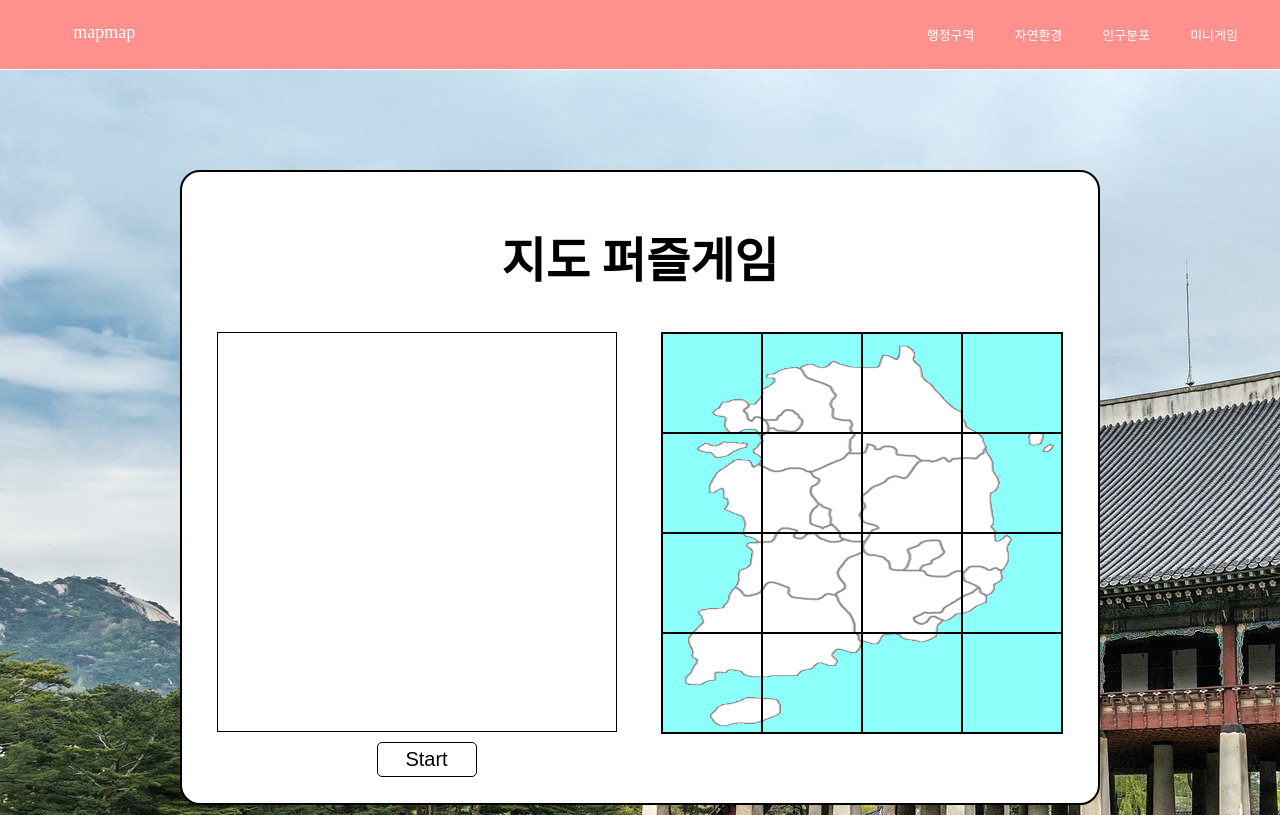
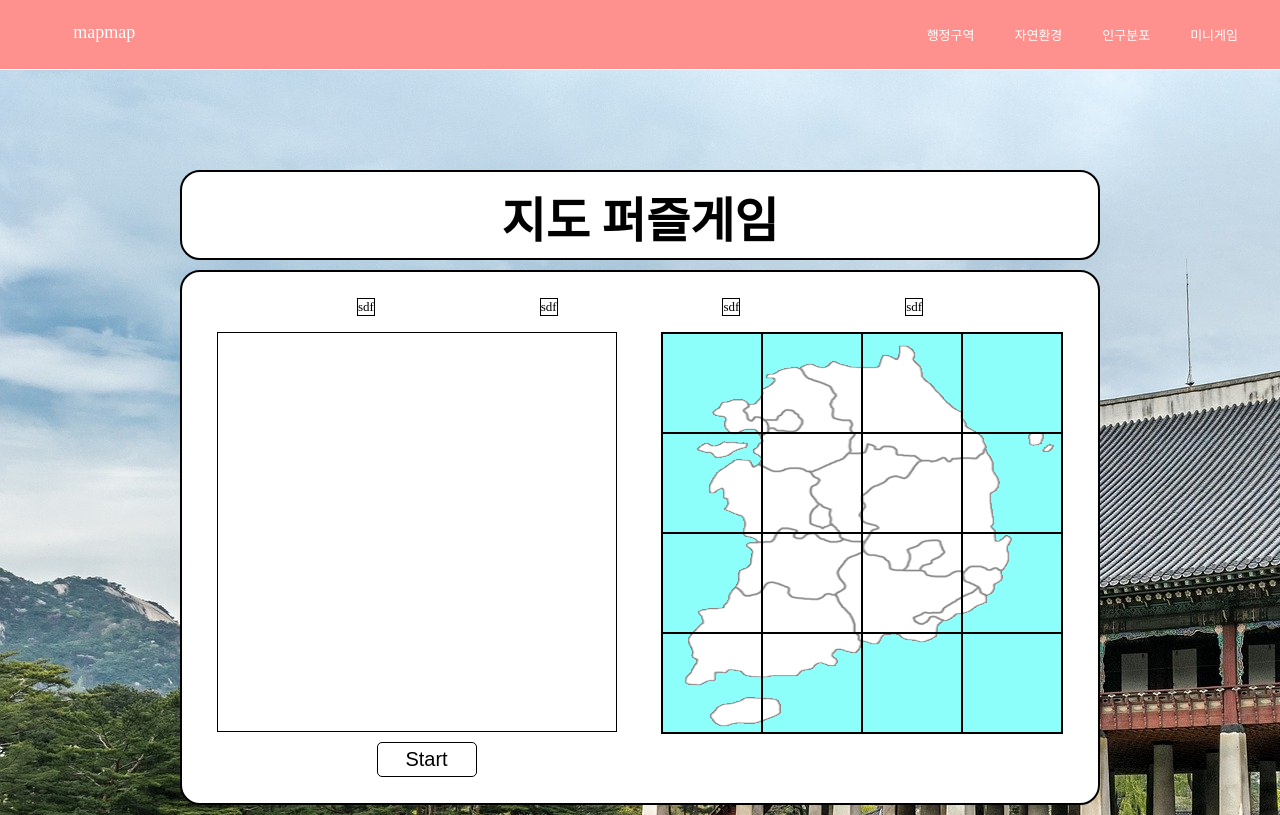
Before and after one commit to Dogun123/coding_contest, a website: page views/puzzle.html in a window 1280 px wide. Drawn offline with nearby package versions, Linux system fonts and the light colour scheme; files that its build step writes are made by us from their sources; files whose address does not match are found by name.

Commit message:
puzzle_game_title

```diff
--- a/public/style.css
+++ b/public/style.css
@@ -688,6 +688,16 @@ p {
   background-color: white;
 }
 
+#puzzle__title__container {
+  width: 920px;
+  height: 90px;
+  border: 2px solid black;
+  border-radius: 20px;
+  margin: 10px auto;
+  padding: 10px;
+  background-color: white;
+}
+
 #pieceContainer {
   width: 400px;
   height: 400px;
@@ -706,7 +716,6 @@ p {
   border: 1px solid black;
   float: right;
   margin-right: 25px;
-
 }
 
 #puzzle__container ul {
@@ -738,7 +747,16 @@ p {
 .puzzle__title {
   color: black;
   text-align: center;
-  margin: 40px 0px;
+  margin: 0px 0px;
+}
+
+.puzzle__items {
+  display: flex;
+  justify-content: space-evenly;
+}
+
+.puzzle__item {
+  border: 1.5px solid;
 }
 
 /* <--- puzzle */
--- a/views/puzzle.html
+++ b/views/puzzle.html
@@ -171,14 +171,24 @@
         </div>
     </section>
     <section id="puzzle" >
+            <div id="puzzle__title__container">
+                <h1 class="puzzle__title">지도 퍼즐게임</h1>
+            </div>
             <div id="puzzle__container">
-                <h1 class="puzzle__title">지도 퍼즐게임</h1>
+                <ul class="puzzle__items">
+                    <li class="puzzle__item">sdf</li>
+                    <li class="puzzle__item">sdf</li>
+                    <li class="puzzle__item">sdf</li>
+                    <li class="puzzle__item">sdf</li>
+                </ul>
+                <div>
                 <div id="pieceContainer"></div>
                 <div id="puzzleContainer"></div>
                 <ul class="puzzle_buttons_ul">
                     <li><button class="puzzle_buttons" id="btnStart">Start</button></li>
                     <li><button class="puzzle_buttons" id="btnReset">Reset</button></li>
                 </ul>
+                </div>
             </div>
     </section>
 </body>
```
